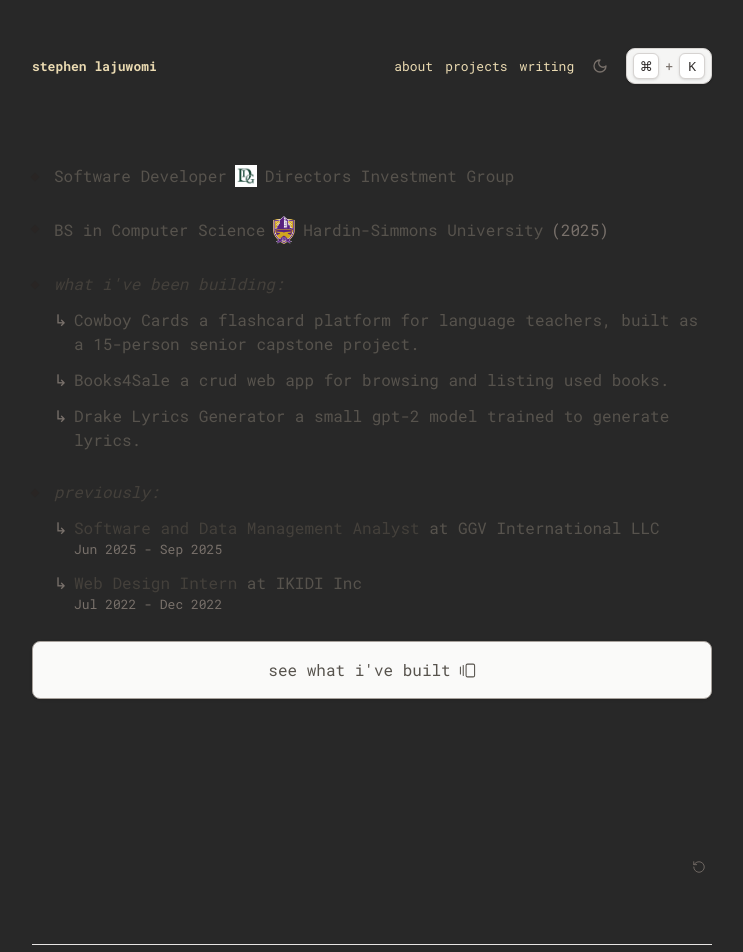
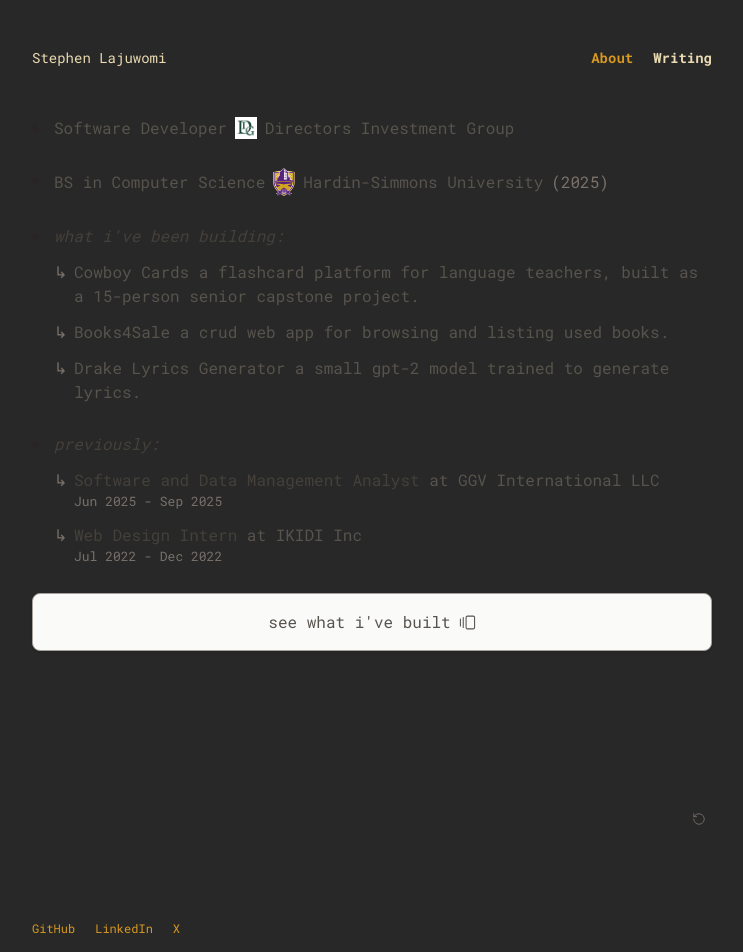
Before and after one commit to slajuwomi/slajuwomi.dev, a Next.js app: page / in a window 1280 px wide. Shown: the top 952 px of the page, without its empty margins (268-1011 px from the left). Built offline with nearby package versions, Linux system fonts and the light colour scheme.

Commit message:
feat: replace chrome with text About and Writing nav
Drop the theme toggle, command palette, and icon footer.
The current route is amber; GitHub, LinkedIn, and X are words.

```diff
--- a/components/site-chrome.tsx
+++ b/components/site-chrome.tsx
@@ -1,261 +1,63 @@
 "use client";
 
-import * as Dialog from "@radix-ui/react-dialog";
-import { Command } from "cmdk";
-import {
-  BookOpen,
-  BriefcaseBusiness,
-  CodeXml,
-  Github,
-  Home,
-  Linkedin,
-  Mail,
-  Moon,
-  Sun,
-  Twitter,
-  X,
-} from "lucide-react";
 import Link from "next/link";
-import { usePathname, useRouter } from "next/navigation";
-import {
-  type ReactNode,
-  useCallback,
-  useEffect,
-  useState,
-  useSyncExternalStore,
-} from "react";
-import { applyFavicon } from "@/lib/favicon";
+import { usePathname } from "next/navigation";
+import type { ReactNode } from "react";
 import { site } from "@/lib/site-data";
 
-type Theme = "light" | "dark";
-
 const navigation = [
-  { label: "about", href: "/", icon: Home },
-  { label: "projects", href: "/projects", icon: BriefcaseBusiness },
-  { label: "writing", href: "/writing", icon: BookOpen },
+  { label: "About", href: "/" },
+  { label: "Writing", href: "/writing" },
 ] as const;
 
-// Match Martin Sit's footer: Lucide brand/utility icons instead of generic shapes.
-const externalLinks = [
-  { label: "x", href: site.social.twitter, icon: Twitter },
-  { label: "linkedin", href: site.social.linkedin, icon: Linkedin },
-  { label: "github", href: site.social.github, icon: Github },
-  { label: "email", href: `mailto:${site.email}`, icon: Mail },
-  { label: "source", href: site.repositoryUrl, icon: CodeXml },
+const footerLinks = [
+  { label: "GitHub", href: site.social.github },
+  { label: "LinkedIn", href: site.social.linkedin },
+  { label: "X", href: site.social.twitter },
 ] as const;
 
-function getCurrentTheme(): Theme {
-  return document.documentElement.classList.contains("dark") ? "dark" : "light";
+function isCurrent(pathname: string, href: string) {
+  return href === "/" ? pathname === "/" : pathname.startsWith(href);
 }
 
 export function SiteChrome({ children }: { children: ReactNode }) {
   const pathname = usePathname();
-  const router = useRouter();
-  const [paletteOpen, setPaletteOpen] = useState(false);
-  const theme = useSyncExternalStore(
-    (onStoreChange) => {
-      window.addEventListener("themechange", onStoreChange);
-      return () => window.removeEventListener("themechange", onStoreChange);
-    },
-    getCurrentTheme,
-    () => "light",
-  );
-
-  const toggleTheme = useCallback(() => {
-    const nextTheme: Theme = getCurrentTheme() === "dark" ? "light" : "dark";
-    document.documentElement.classList.toggle("dark", nextTheme === "dark");
-    document.documentElement.style.colorScheme = nextTheme;
-    localStorage.setItem("theme", nextTheme);
-    // Keep the browser tab icon in sync with the page theme.
-    applyFavicon(nextTheme);
-    // Notify React because the theme source lives on the document element.
-    window.dispatchEvent(new Event("themechange"));
-  }, []);
-
-  useEffect(() => {
-    // React hydration can reset link hrefs to the light defaults from JSX;
-    // re-apply so a stored dark theme keeps the dark tab icon.
-    applyFavicon(getCurrentTheme());
-  }, []);
-
-  useEffect(() => {
-    const openPalette = (event: KeyboardEvent) => {
-      // The palette is a desktop shortcut, so narrow viewports ignore it.
-      if (
-        (event.metaKey || event.ctrlKey) &&
-        event.key.toLowerCase() === "k" &&
-        window.matchMedia("(min-width: 768px)").matches
-      ) {
-        event.preventDefault();
-        setPaletteOpen((open) => !open);
-      }
-    };
-
-    window.addEventListener("keydown", openPalette);
-    return () => window.removeEventListener("keydown", openPalette);
-  }, []);
-
-  const runCommand = useCallback((action: () => void) => {
-    setPaletteOpen(false);
-    action();
-  }, []);
 
   return (
     <>
-      <header className="flex flex-wrap items-center gap-3 text-sm sm:flex-nowrap">
-        <Link
-          href="/"
-          className="mr-auto whitespace-nowrap font-semibold text-neutral-700 dark:text-neutral-300"
-        >
-          stephen lajuwomi
+      <header className="site-header">
+        <Link href="/" className="site-name">
+          Stephen Lajuwomi
         </Link>
-
-        <nav
-          aria-label="Primary navigation"
-          className="order-3 flex w-full items-center justify-between gap-3 border-t border-stone-200 pt-3 sm:order-none sm:w-auto sm:justify-start sm:border-0 sm:pt-0 dark:border-stone-800"
-        >
-          {navigation.map((item) => {
-            const active =
-              item.href === "/" ? pathname === "/" : pathname.startsWith(item.href);
-
-            return (
+        <nav className="site-nav" aria-label="Primary">
+          {navigation.map((item) => (
             <Link
               key={item.href}
               href={item.href}
-                aria-current={active ? "page" : undefined}
-                className={
-                  active ? "font-medium text-stone-800 dark:text-stone-200" : ""
-                }
+              className="nav-link"
+              aria-current={isCurrent(pathname, item.href) ? "page" : undefined}
             >
               {item.label}
             </Link>
-            );
-          })}
+          ))}
         </nav>
-
-        <button
-          type="button"
-          onClick={toggleTheme}
-          aria-label="Toggle theme"
-          className="rounded-md p-1.5 text-stone-500"
-        >
-          {theme === "dark" ? <Sun size={16} /> : <Moon size={16} />}
-        </button>
-
-        {/* The larger, high-contrast keycaps keep the shortcut readable at a glance. */}
-        <button
-          type="button"
-          onClick={() => setPaletteOpen(true)}
-          className="hidden items-center gap-1.5 rounded-[9px] border border-stone-300 bg-stone-100 px-1.5 py-1 text-stone-600 shadow-sm md:flex dark:border-stone-700 dark:bg-[#292727] dark:text-stone-200 dark:shadow-black/20"
-          aria-label="Open command palette"
-        >
-          {/* A fixed square gives the command symbol the same visual weight as K. */}
-          <kbd className="flex size-6.5 items-center justify-center rounded-md border border-stone-300 bg-white font-sans text-sm leading-none font-medium text-stone-800 shadow-sm dark:border-stone-600 dark:bg-[#494646] dark:text-stone-100 dark:shadow-black/25">
-            ⌘
-          </kbd>
-          <span className="text-sm leading-none font-medium text-stone-500 dark:text-stone-400" aria-hidden="true">
-            +
-          </span>
-          {/* Matching dimensions make the two-key shortcut feel balanced. */}
-          <kbd className="flex size-6.5 items-center justify-center rounded-md border border-stone-300 bg-white font-sans text-sm leading-none font-medium text-stone-800 shadow-sm dark:border-stone-600 dark:bg-[#494646] dark:text-stone-100 dark:shadow-black/25">
-            K
-          </kbd>
-        </button>
       </header>
 
-      <div className="site-route pt-8" key={pathname}>{children}</div>
+      <div className="site-route">{children}</div>
 
-      <footer className="mt-4 flex flex-col gap-4 border-t border-stone-200 pt-4 text-xs text-stone-500 dark:border-stone-800">
-        <div className="flex items-center gap-4">
-          {externalLinks.map(({ label, href, icon: Icon }) => (
+      <footer className="site-footer">
+        {footerLinks.map((item) => (
           <a
-              key={label}
-              href={href}
-              target={href.startsWith("http") ? "_blank" : undefined}
-              rel={href.startsWith("http") ? "noopener noreferrer" : undefined}
-              aria-label={label}
-              title={label}
+            key={item.label}
+            className="footer-link"
+            href={item.href}
+            target="_blank"
+            rel="noopener noreferrer"
           >
-              <Icon size={16} strokeWidth={1.5} />
+            {item.label}
           </a>
         ))}
-        </div>
-        <p>© {new Date().getFullYear()} Stephen Lajuwomi</p>
       </footer>
-
-      <Dialog.Root open={paletteOpen} onOpenChange={setPaletteOpen}>
-        <Dialog.Portal>
-          <Dialog.Overlay className="palette-overlay fixed inset-0 bg-black/50" />
-          <Dialog.Content
-            aria-describedby={undefined}
-            className="palette-content fixed top-[18%] left-1/2 hidden w-[calc(100%-2rem)] max-w-[500px] -translate-x-1/2 overflow-hidden rounded-xl border border-stone-200 bg-stone-50 shadow-xl md:block dark:border-stone-700 dark:bg-neutral-900"
-          >
-            <Dialog.Title className="sr-only">Command palette</Dialog.Title>
-            <Dialog.Close className="absolute top-3 right-3 rounded-md p-1 text-stone-500">
-              <X size={16} />
-              <span className="sr-only">Close command palette</span>
-            </Dialog.Close>
-            <Command className="text-sm text-stone-600 dark:text-stone-300">
-              <Command.Input
-                autoFocus
-                placeholder="Search commands"
-                className="w-full border-b border-stone-200 bg-transparent px-4 py-3 pr-10 outline-none placeholder:text-stone-400 dark:border-stone-700"
-              />
-              <Command.List className="max-h-80 overflow-y-auto p-2">
-                <Command.Empty className="px-3 py-6 text-center text-stone-500">
-                  No command found.
-                </Command.Empty>
-                <Command.Group
-                  heading="Navigation"
-                  className="[&_[cmdk-group-heading]]:px-2 [&_[cmdk-group-heading]]:py-2 [&_[cmdk-group-heading]]:text-xs [&_[cmdk-group-heading]]:text-stone-400"
-                >
-                  {navigation.map(({ label, href, icon: Icon }) => (
-                    <Command.Item
-                      key={href}
-                      onSelect={() => runCommand(() => router.push(href))}
-                      className="flex cursor-pointer items-center gap-3 rounded-lg px-3 py-2.5 data-[selected=true]:bg-stone-200 dark:data-[selected=true]:bg-stone-800"
-                    >
-                      <Icon size={16} strokeWidth={1.5} />
-                      {label}
-                    </Command.Item>
-                  ))}
-                </Command.Group>
-                <Command.Group
-                  heading="Links"
-                  className="[&_[cmdk-group-heading]]:px-2 [&_[cmdk-group-heading]]:py-2 [&_[cmdk-group-heading]]:text-xs [&_[cmdk-group-heading]]:text-stone-400"
-                >
-                  {externalLinks.map(({ label, href, icon: Icon }) => (
-                    <Command.Item
-                      key={label}
-                      onSelect={() =>
-                        runCommand(() => {
-                          window.location.href = href;
-                        })
-                      }
-                      className="flex cursor-pointer items-center gap-3 rounded-lg px-3 py-2.5 data-[selected=true]:bg-stone-200 dark:data-[selected=true]:bg-stone-800"
-                    >
-                      <Icon size={16} strokeWidth={1.5} />
-                      {label}
-                    </Command.Item>
-                  ))}
-                </Command.Group>
-                <Command.Group
-                  heading="Other"
-                  className="[&_[cmdk-group-heading]]:px-2 [&_[cmdk-group-heading]]:py-2 [&_[cmdk-group-heading]]:text-xs [&_[cmdk-group-heading]]:text-stone-400"
-                >
-                  <Command.Item
-                    onSelect={() => runCommand(toggleTheme)}
-                    className="flex cursor-pointer items-center gap-3 rounded-lg px-3 py-2.5 data-[selected=true]:bg-stone-200 dark:data-[selected=true]:bg-stone-800"
-                  >
-                    {theme === "dark" ? <Sun size={16} /> : <Moon size={16} />}
-                    toggle theme
-                  </Command.Item>
-                </Command.Group>
-              </Command.List>
-            </Command>
-          </Dialog.Content>
-        </Dialog.Portal>
-      </Dialog.Root>
     </>
   );
 }
```
Lines whose indentation alone changed are shown as unchanged.
